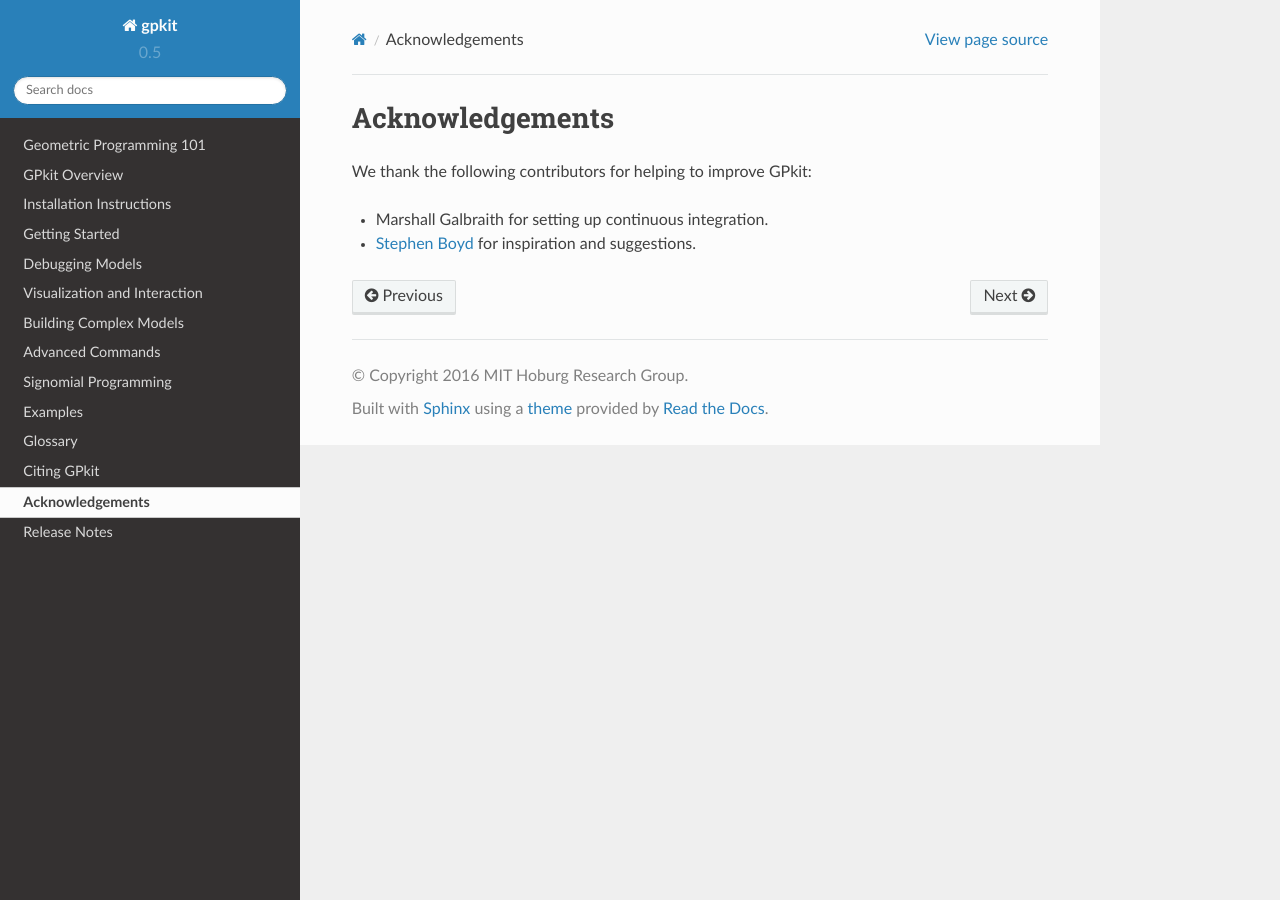
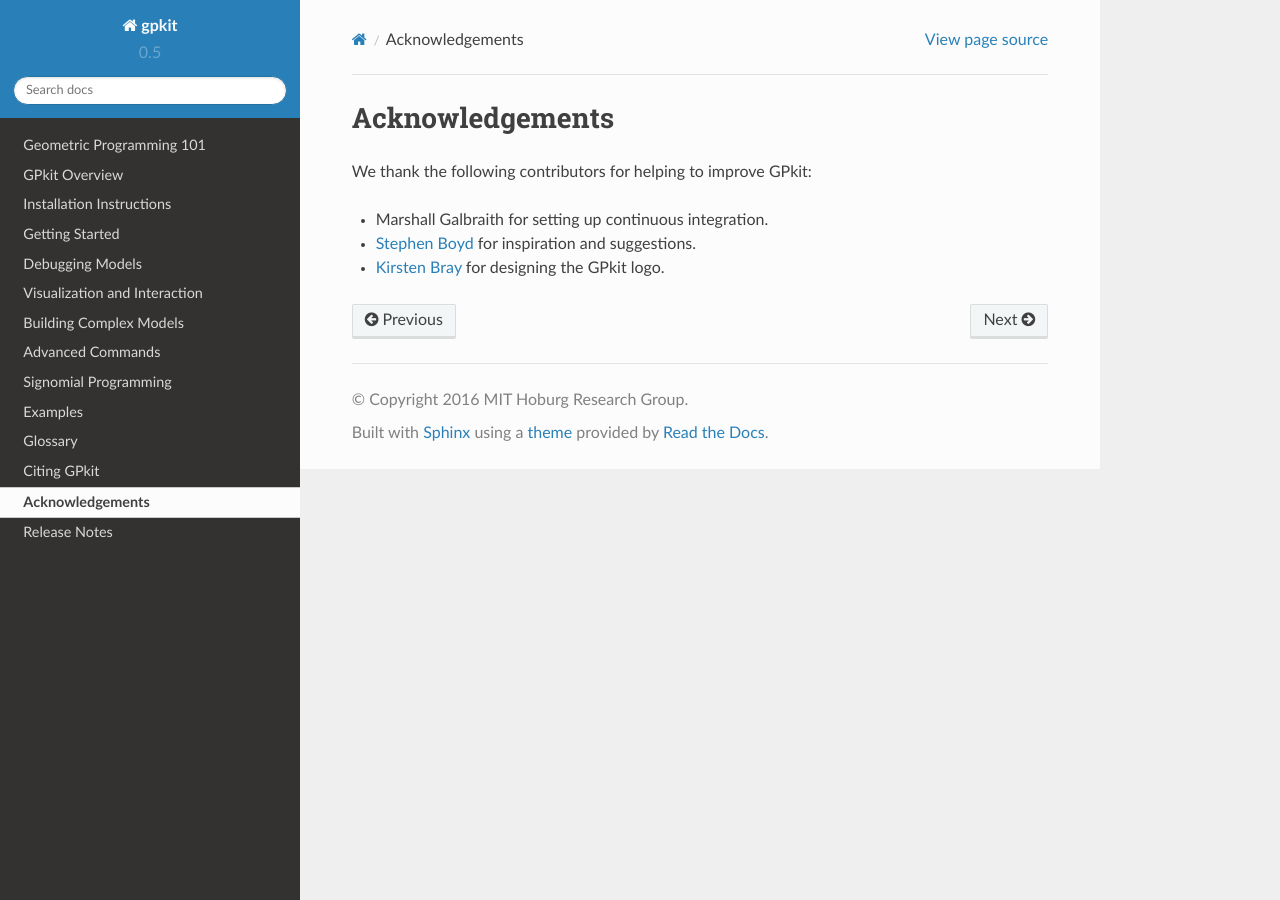
Before and after one commit to convexengineering/gpkit, a Sphinx documentation site: the page built from docs/source/acknowledgements.rst, in a window 1280 px wide. Built offline with Sphinx 7.4.7 and the Read the Docs theme 2.0.0, drawn with Linux system fonts in a browser that asks for light colours.

Commit message:
move logo acknowledgement from LICENSE to docs

```diff
--- a/docs/source/acknowledgements.rst
+++ b/docs/source/acknowledgements.rst
@@ -5,5 +5,7 @@ We thank the following contributors for helping to improve GPkit:
 
 * Marshall Galbraith for setting up continuous integration.
 * `Stephen Boyd`_ for inspiration and suggestions.
+* `Kirsten Bray`_ for designing the GPkit logo.
 
 .. _`Stephen Boyd`: http://stanford.edu/~boyd/
+.. _`Kirsten Bray`: mailto:kgbray@umich.edu
```
Also changed, not shown: 1 other file.
